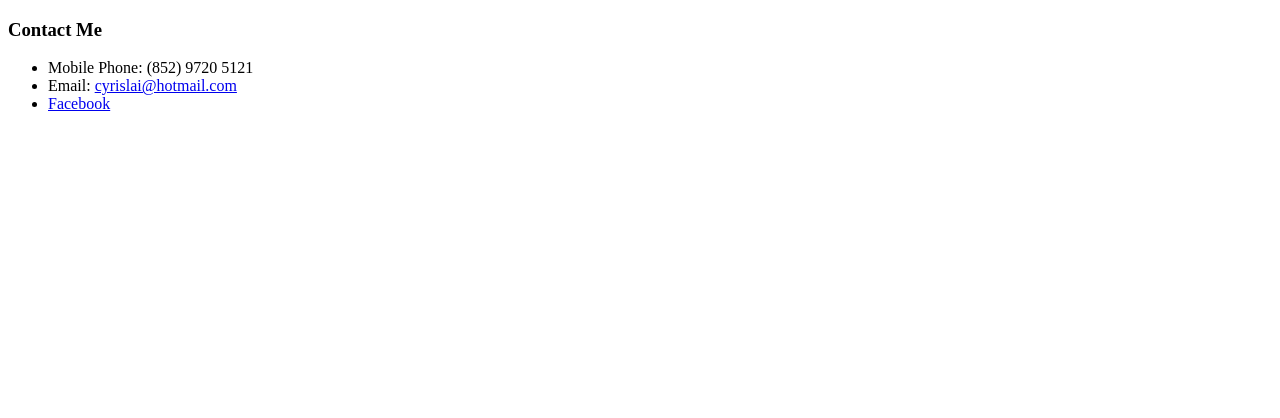
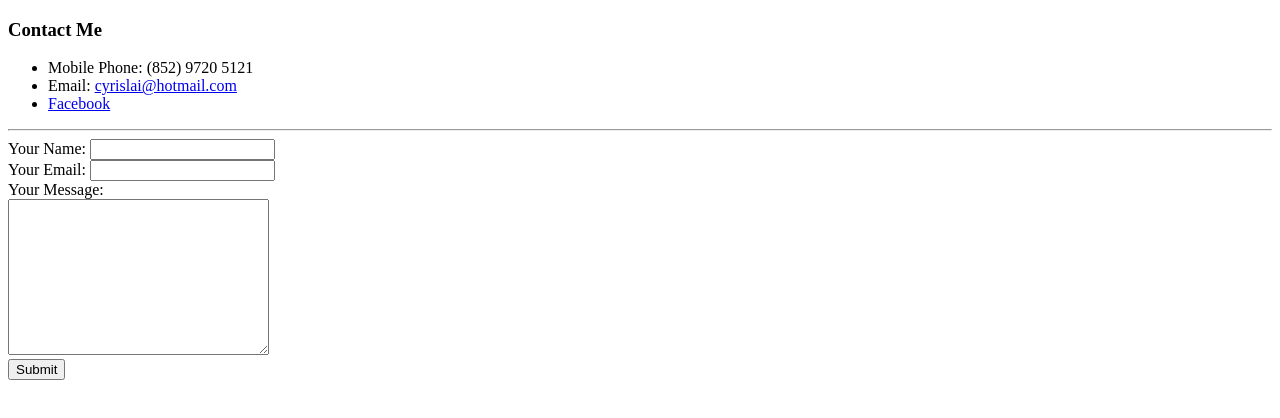
Before and after one commit to CyrisLai/cv, a plain HTML site: page contact.html in a window 1280 px wide. Drawn offline with Linux system fonts and the light colour scheme.

Commit message:
Updated contact.html

```diff
--- a/contact.html
+++ b/contact.html
@@ -9,8 +9,24 @@
     <h3>Contact Me</h3>
     <ul>
       <li>Mobile Phone: (852) 9720 5121</li>
-      <li>Email: <a href="mailto:cyrislai@hotmail.com">cyrislai@hotmail.com</a></li>
+      <li>
+        Email: <a href="mailto:cyrislai@hotmail.com">cyrislai@hotmail.com</a>
+      </li>
       <li><a href="https://www.facebook.com/cyrislai/">Facebook</a></li>
     </ul>
+    <hr />
+    <form
+      action="mailto:cyrislai@hotmail.com"
+      method="POST"
+      enctype="text/plain"
+    >
+      <label> Your Name: </label>
+      <input type="text" name="yourName" /><br />
+      <label>Your Email:</label>
+      <input type="email" name="yourEmail" /><br />
+      <label>Your Message:</label><br />
+      <textarea name="yourMessage" cols="30" rows="10"></textarea><br />
+      <input type="submit" />
+    </form>
   </body>
 </html>
```
